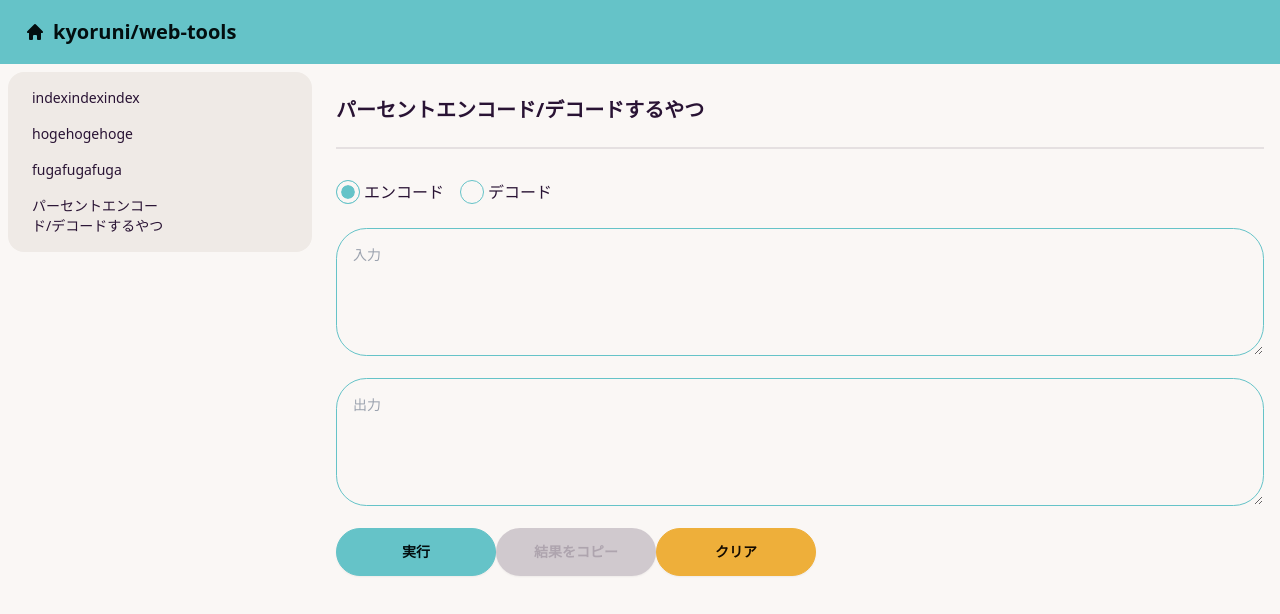
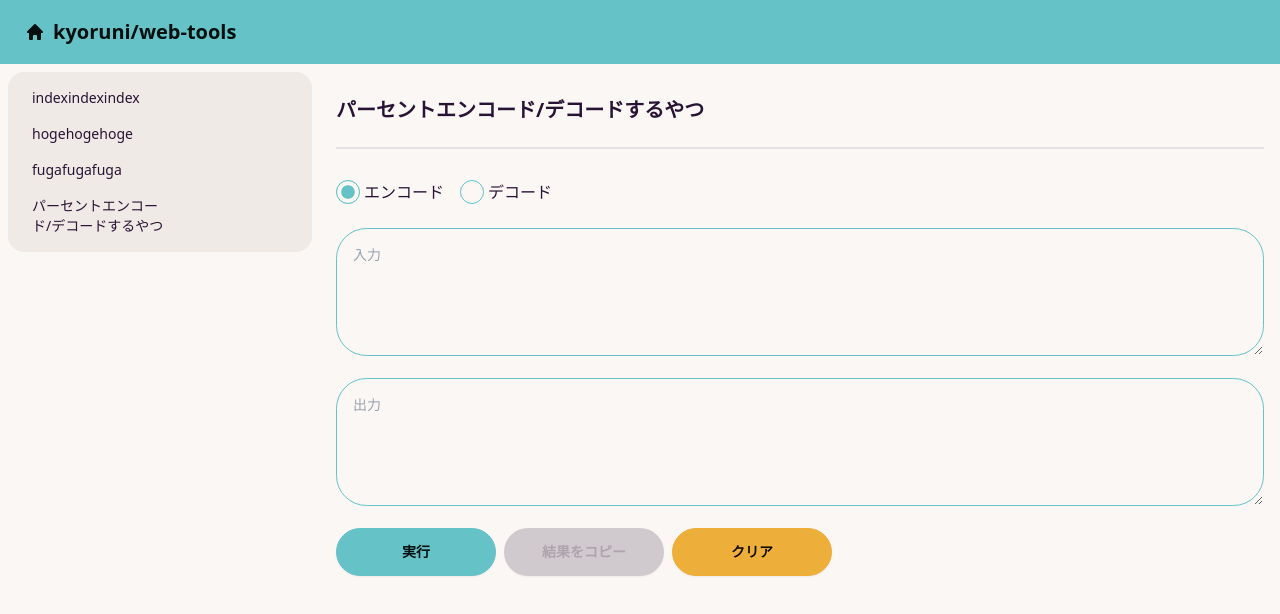
Before and after one commit to kyoruni/web-tools, a Nuxt app: page /percent-endecode in a window 1280 px wide. Shown: the top 614 px of the page. Built offline with nearby package versions, Linux system fonts and the light colour scheme.

Commit message:
:lipstick: ボタンの間に余白をとる

```diff
--- a/pages/percent-endecode.vue
+++ b/pages/percent-endecode.vue
@@ -10,8 +10,8 @@
     </div>
     <textarea :class="textAreaClass" class="mb-4" placeholder="入力" v-model="inputText"></textarea>
     <textarea :class="textAreaClass" placeholder="出力" v-model="outputText"></textarea>
-    <button class="btn btn-primary" :class="buttonClass" @click="execute">実行</button>
-    <button class="btn btn-secondary" :class="[isOutputEmpty ? 'btn-disabled' : '', buttonClass]" :aria-disabled="isOutputEmpty" @click="copyButton">結果をコピー</button>
+    <button class="btn btn-primary mr-2" :class="buttonClass" @click="execute">実行</button>
+    <button class="btn btn-secondary mr-2" :class="[isOutputEmpty ? 'btn-disabled' : '', buttonClass]" :aria-disabled="isOutputEmpty" @click="copyButton">結果をコピー</button>
     <button class="btn btn-accent" :class="buttonClass" @click="clear">クリア</button>
   </div>
 </template>
```
